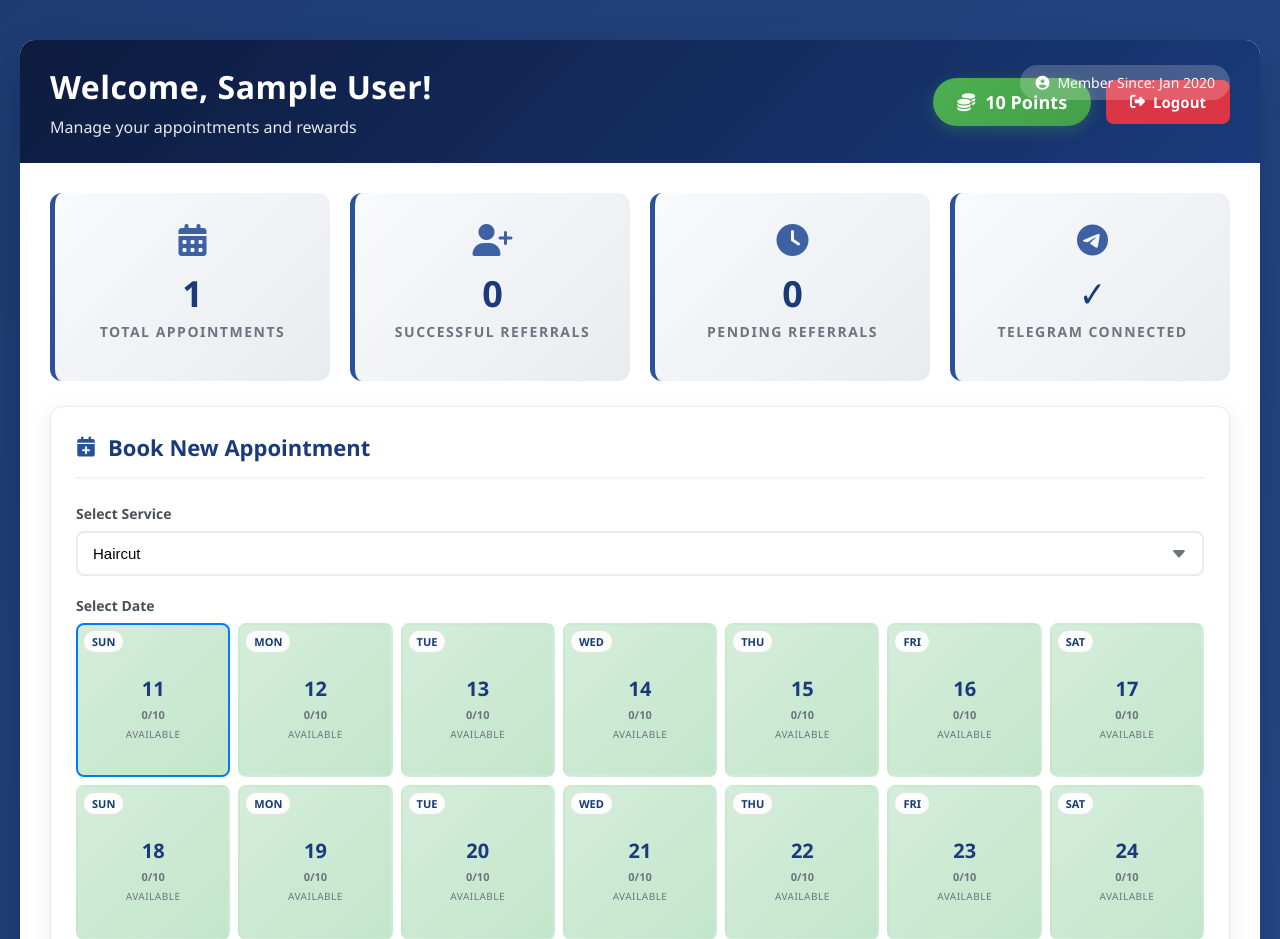
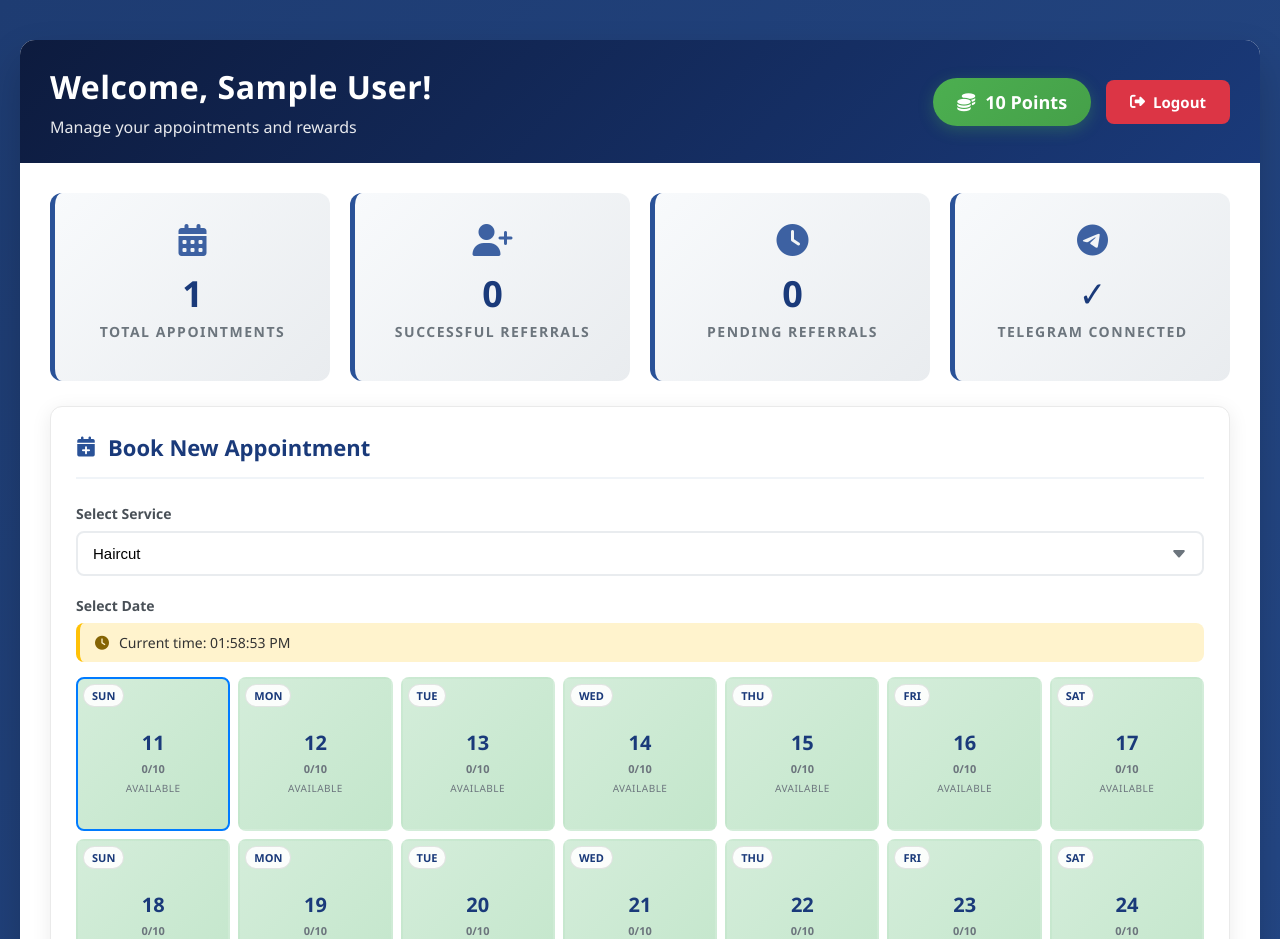
Before and after one commit to digitusadvert-lang/hairsalon, a Flask app: page /dashboard in a window 1280 px wide. Shown: the top 939 px of the page. Run offline with Flask 3, Linux system fonts and the light colour scheme; the visitor is signed in with stand-in values (Sample User, id 1); tables that the repository leaves empty hold one stand-in row (values such as "Sample post").

Commit message:
Fix time passed filter and remove member since

```diff
--- a/templates/dashboard.html
+++ b/templates/dashboard.html
@@ -574,6 +599,23 @@
             gap: 8px;
         }
 
+        /* Current Time Indicator */
+        .current-time-indicator {
+            background: #fff3cd;
+            padding: 10px 15px;
+            border-radius: 8px;
+            margin-bottom: 15px;
+            border-left: 4px solid #ffc107;
+            font-size: 14px;
+            display: flex;
+            align-items: center;
+            gap: 10px;
+        }
+
+        .current-time-indicator i {
+            color: #856404;
+        }
+
         /* Responsive Design */
         @media (max-width: 768px) {
             .container {
@@ -671,9 +713,7 @@
                     </a>
                 </div>
             </div>
-            <div class="customer-badge">
-                <i class="fas fa-user-circle"></i> Member Since: {{ customer.created_at.strftime('%b %Y') }}
-            </div>
+
         </div>
 
         <div style="padding: 30px;">
@@ -730,14 +770,21 @@
 
                 <div class="form-group">
                     <label>Select Date</label>
-                    <!-- REMOVED THE WEEKDAY HEADERS COMPLETELY -->
+
+                    <!-- Current Time Indicator -->
+                    <div class="current-time-indicator" id="current-time-indicator">
+                        <i class="fas fa-clock"></i>
+                        <span>Current time: <span id="current-time"></span></span>
+                    </div>
+
+                    <!-- Calendar grid -->
                     <div class="calendar-grid">
                         {% for day in calendar_days %}
-                        <div class="calendar-day-cell {{ day.color }} {% if day.is_today %}today{% endif %}"
+                        <div class="calendar-day-cell {{ day.color }} {% if day.is_today %}today{% endif %} {% if day.is_past_date %}past-date{% endif %}"
                              data-date="{{ day.date.isoformat() }}"
-                             onclick="selectDate('{{ day.date.isoformat() }}', this)">
+                             {% if not day.is_past_date %}onclick="selectDate('{{ day.date.isoformat() }}', this)"{% endif %}>
 
-                            <!-- Day name inside the box - FIXED: Display full day name -->
+                            <!-- Day name inside the box -->
                             <div class="day-display">{{ day.day_name[:3] }}</div>
 
                             <div class="date-number">
@@ -927,8 +978,28 @@
         let selectedDate = null;
         let selectedTime = null;
 
+        // Update current time display
+        function updateCurrentTime() {
+            const now = new Date();
+            const currentTimeElement = document.getElementById('current-time');
+            if (currentTimeElement) {
+                currentTimeElement.textContent = now.toLocaleTimeString('en-US', {
+                    hour: '2-digit',
+                    minute: '2-digit',
+                    second: '2-digit'
+                });
+            }
+        }
+
+        // Update time every second
+        updateCurrentTime();
+        setInterval(updateCurrentTime, 1000);
+
         function loadTimeSlots(date) {
             const container = document.getElementById('time-slots-container');
+            const now = new Date();
+            const selectedDateObj = new Date(date);
+
             container.innerHTML = '<div style="text-align: center; padding: 20px; color: #6c757d;"><i class="fas fa-spinner fa-spin"></i><br>Loading time slots...</div>';
 
             fetch(`/api/time-slots?date=${date}`)
@@ -947,14 +1018,41 @@
                     }
 
                     container.innerHTML = '';
+                    let hasAvailableSlots = false;
+
                     data.time_slots.forEach(slot => {
+                        const slotTime = new Date(slot.datetime);
                         const slotElement = document.createElement('div');
-                        slotElement.className = 'time-slot';
+
+                        // Check if slot is in the past
+                        const isPastSlot = slotTime < now;
+
+                        slotElement.className = isPastSlot ? 'time-slot past-time' : 'time-slot';
                         slotElement.textContent = slot.time;
                         slotElement.dataset.datetime = slot.datetime;
+
+                        if (!isPastSlot) {
                             slotElement.onclick = () => selectTime(slot.datetime, slotElement);
+                            hasAvailableSlots = true;
+                        } else {
+                            slotElement.title = 'This time slot has passed';
+                        }
+
                         container.appendChild(slotElement);
                     });
+
+                    // If no available slots for today
+                    const isToday = selectedDateObj.toDateString() === now.toDateString();
+                    if (isToday && !hasAvailableSlots) {
+                        container.innerHTML += `
+                            <div style="grid-column: 1 / -1; text-align: center; padding: 15px; background: #fff3cd; border-radius: 8px; margin-top: 10px;">
+                                <i class="fas fa-info-circle"></i>
+                                <p style="margin: 5px 0 0 0; font-size: 13px;">
+                                    All time slots for today have passed. Please select a future date.
+                                </p>
+                            </div>
+                        `;
+                    }
                 })
                 .catch(error => {
                     container.innerHTML = '<div style="text-align: center; padding: 20px; color: #dc3545;"><i class="fas fa-exclamation-circle"></i><br>Error loading time slots.</div>';
@@ -967,10 +1065,12 @@
 
             // Reset all time slots
             document.querySelectorAll('.time-slot').forEach(slot => {
+                if (!slot.classList.contains('past-time')) {
                     slot.classList.remove('selected');
                     slot.style.background = '#e8f4fc';
                     slot.style.color = 'inherit';
                     slot.style.borderColor = '#b3e0ff';
+                }
             });
 
             // Highlight selected time
@@ -995,7 +1095,27 @@
             const bookBtn = document.getElementById('book-btn');
             const messageDiv = document.getElementById('booking-message');
 
-            if (confirm(`Book ${service} on ${new Date(selectedDate).toLocaleDateString()} at ${selectedTime.split('T')[1].slice(0,5)}?`)) {
+            const selectedDateTime = new Date(selectedTime);
+            const now = new Date();
+
+            // Double-check that selected time is not in the past
+            if (selectedDateTime < now) {
+                showMessage('Cannot book past time slots. Please select a future time.', 'error');
+                return;
+            }
+
+            const timeString = selectedDateTime.toLocaleTimeString('en-US', {
+                hour: '2-digit',
+                minute: '2-digit'
+            });
+            const dateString = selectedDateTime.toLocaleDateString('en-US', {
+                weekday: 'long',
+                year: 'numeric',
+                month: 'long',
+                day: 'numeric'
+            });
+
+            if (confirm(`Book ${service} on ${dateString} at ${timeString}?`)) {
                 bookBtn.disabled = true;
                 bookBtn.innerHTML = '<i class="fas fa-spinner fa-spin"></i> Booking...';
                 messageDiv.innerHTML = '';
@@ -1104,6 +1226,25 @@
 
         window.addEventListener('load', updateForMobile);
         window.addEventListener('resize', updateForMobile);
+
+        // Initial check for past dates
+        document.addEventListener('DOMContentLoaded', function() {
+            const now = new Date();
+            const today = new Date(now.getFullYear(), now.getMonth(), now.getDate());
+
+            document.querySelectorAll('.calendar-day-cell').forEach(cell => {
+                const dateStr = cell.getAttribute('data-date');
+                if (dateStr) {
+                    const cellDate = new Date(dateStr);
+                    const cellDateOnly = new Date(cellDate.getFullYear(), cellDate.getMonth(), cellDate.getDate());
+
+                    // Check if date is in the past
+                    if (cellDateOnly < today) {
+                        cell.classList.add('past-date');
+                    }
+                }
+            });
+        });
     </script>
 </body>
 </html>
```
Also changed, not shown: other parts of templates/dashboard.html (+33 -2 lines). Lines whose indentation alone changed are shown as unchanged.
